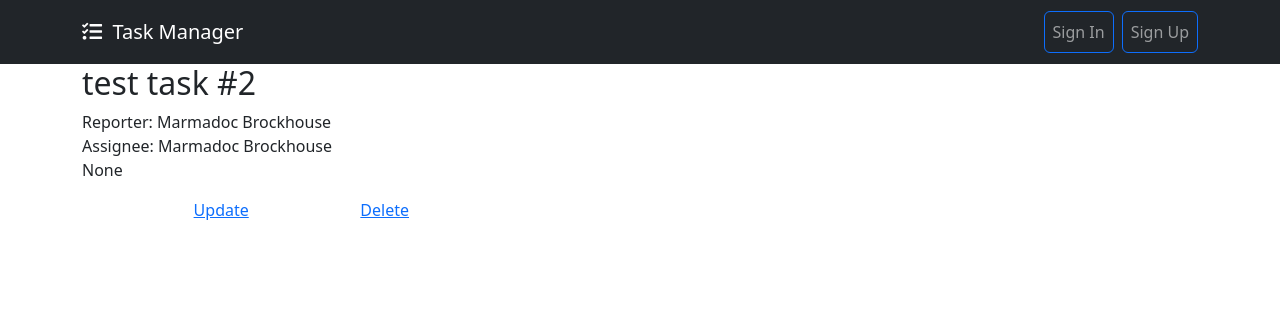
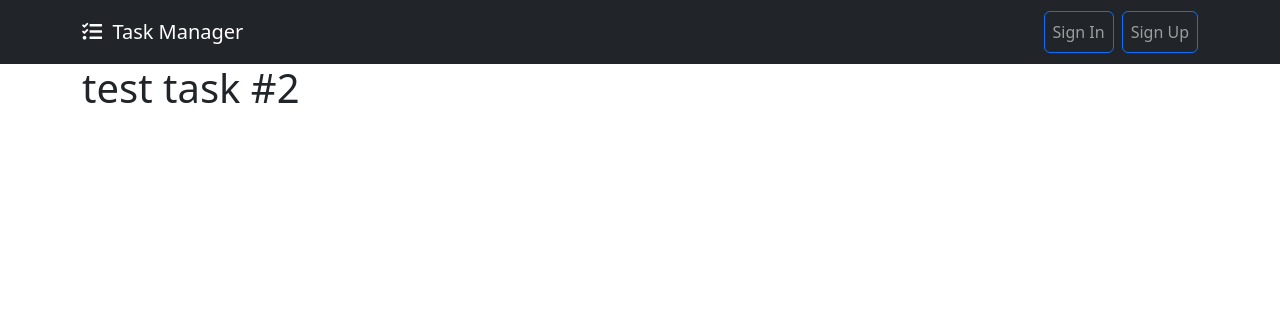
Before and after one commit to shorodilov/taskmanager_legacy, a Django app: page /3/ in a window 1280 px wide. Shown: the top 324 px of the page. Run offline with Django 4.2, Linux system fonts and the light colour scheme; data comes from the database, SQL or seed files in the repository; some libraries are stand-ins or nearby versions.

Commit message:
Updated templates
Updated task list and detail templates.

```diff
--- a/task/templates/task/task_detail.html
+++ b/task/templates/task/task_detail.html
@@ -1,27 +1,15 @@
 {% extends "base.html" %}
 {% block title %}Task Detail | {{ block.super }}{% endblock %}
 {% block container %}
-  <div>
-    <h2>{{ object.title }}</h2>
-  </div>
-  {% if object.completed %}
-    <div style="color: green">this task is completed</div>
-  {% endif %}
-  <div>
-    <div>
-      <span>Reporter: </span>
-      <span>{{ object.reporter.first_name }} {{ object.reporter.last_name }}</span>
+  <div class="row">
+    <div class="col-12">
+      <h1>{{ object.title }}</h1>
     </div>
-    <div>
-      <span>Assignee: </span>
-      <span>{{ object.assignee.first_name }} {{ object.assignee.last_name }}</span>
+    <div class="col-3" id="metadata">
+      {# todo: include task metadata here #}
+    </div>
+    <div class="col" id="data">
+      {# todo: include task data here #}
     </div>
   </div>
-  <div>
-    {{ object.description|linebreaks }}
-  </div>
-  <div style="display:flex">
-    <div style="margin-left: 10%"><a href="{% url "task:update" object.pk %}">Update</a></div>
-    <div style="margin-left: 10%"><a href="{% url "task:delete" object.pk %}">Delete</a></div>
-  </div>
 {% endblock %}
```
Also changed, not shown: task/templates/task/task_list.html (+13 -29 lines).
